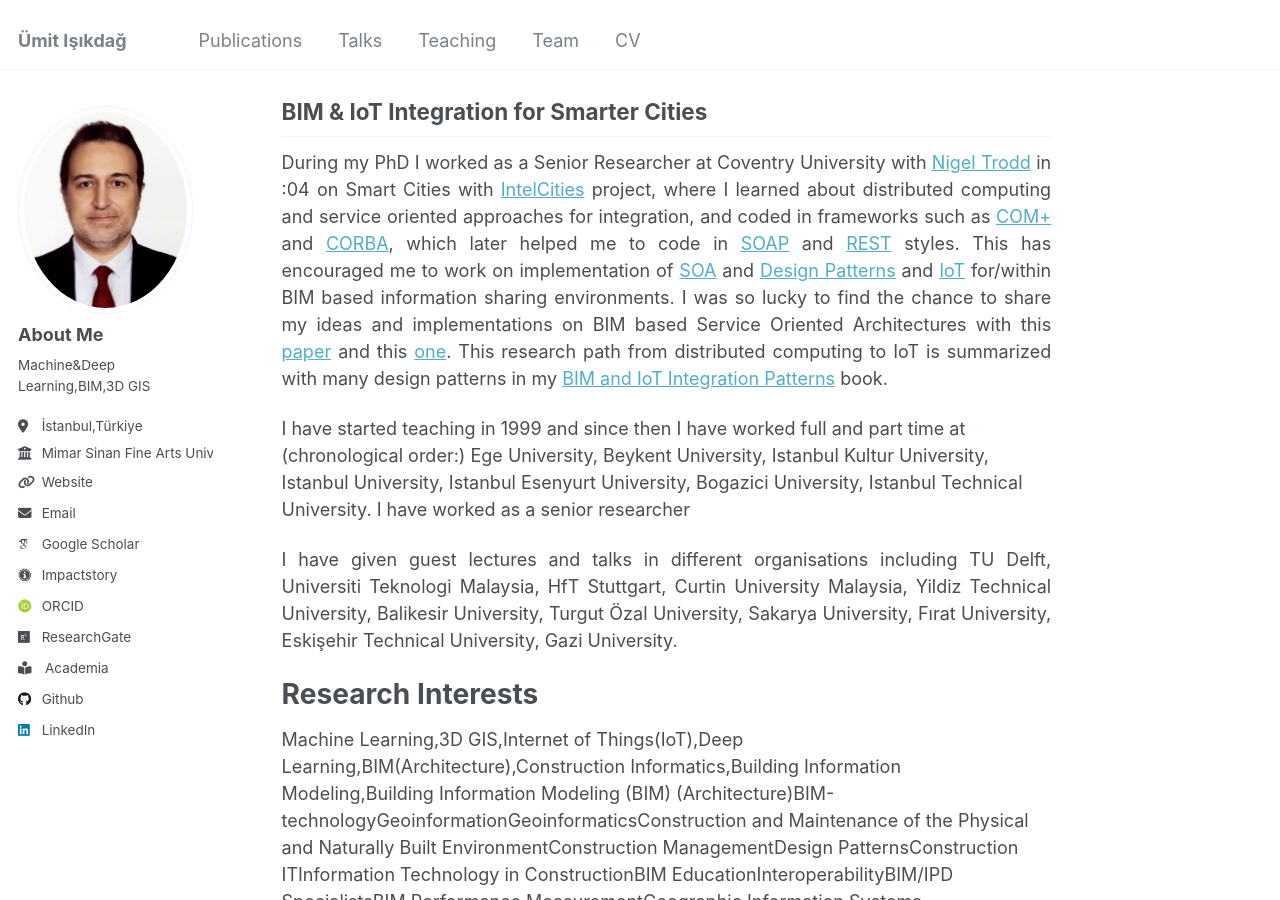
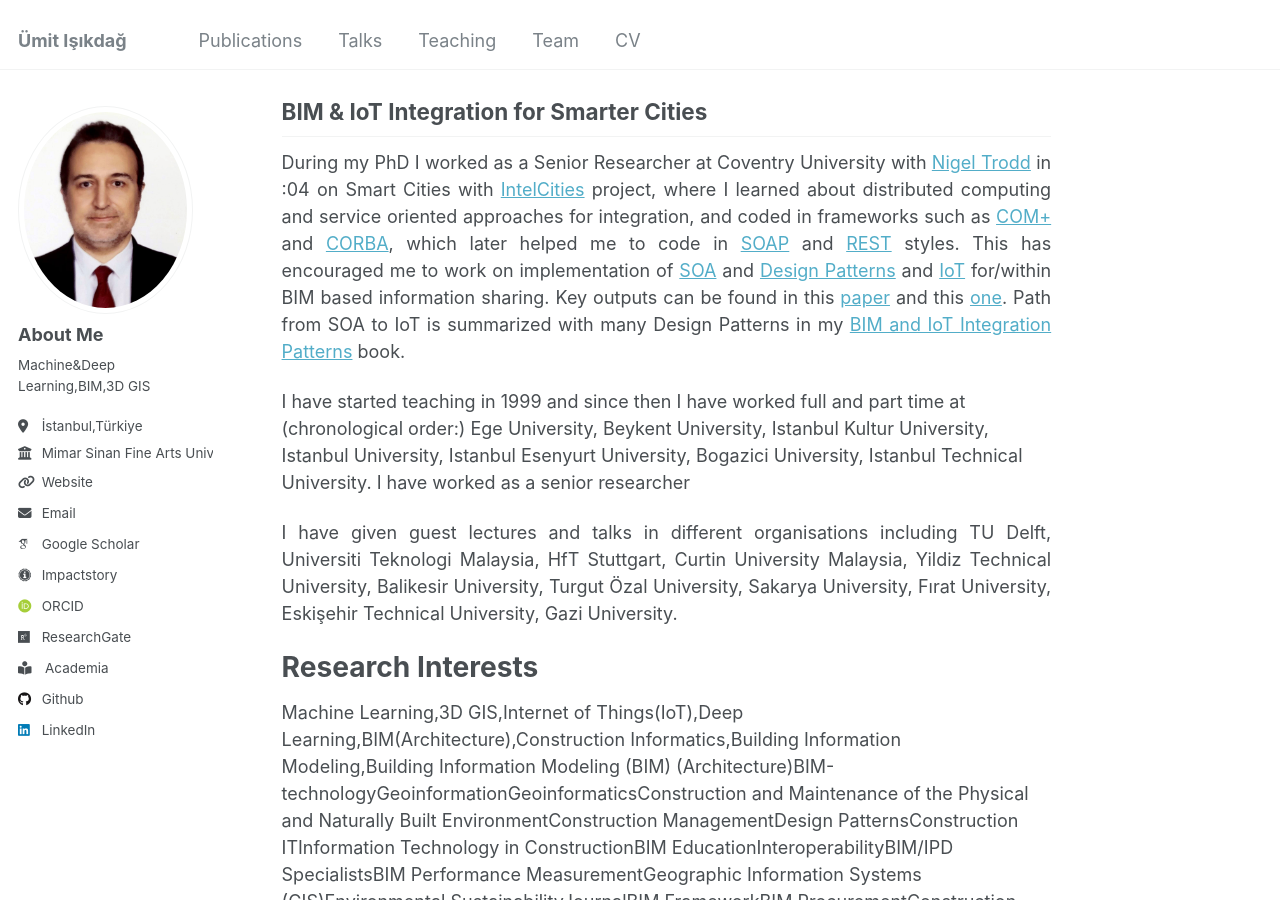
Before and after one commit to uisikdag/uisikdag.github.io, a Jekyll site: the page built from _pages/about.md, in a window 1280 px wide and 900 px high, scrolled down 1068 px. Built offline with Jekyll 4.4.1, drawn with Linux system fonts in a browser that asks for light colours; some web fonts are replaced.

Commit message:
Update about.md

```diff
--- a/_pages/about.md
+++ b/_pages/about.md
@@ -51,10 +51,10 @@ project, where I learned about distributed computing and service oriented approa
 [COM+](https://en.wikipedia.org/wiki/Component_Object_Model) and [CORBA](https://www.corba.org/),
 which later helped me to code in [SOAP](https://en.wikipedia.org/wiki/SOAP) and [REST](https://en.wikipedia.org/wiki/REST) styles.
 This has encouraged me to work on implementation of [SOA](https://en.wikipedia.org/wiki/Service-oriented_architecture) and
-[Design Patterns](https://en.wikipedia.org/wiki/Software_design_pattern) and [IoT](https://en.wikipedia.org/wiki/Internet_of_things) for/within BIM based information sharing environments.
- I was so lucky to find the chance to share my ideas and implementations on BIM based Service Oriented Architectures with this [paper](https://www.sciencedirect.com/science/article/abs/pii/S0926580509001769)
+[Design Patterns](https://en.wikipedia.org/wiki/Software_design_pattern) and [IoT](https://en.wikipedia.org/wiki/Internet_of_things)
+for/within BIM based information sharing. Key outputs can be found in this [paper](https://www.sciencedirect.com/science/article/abs/pii/S0926580509001769)
 and this [one](https://www.sciencedirect.com/science/article/abs/pii/S0926580512000696).
-This research path from distributed computing to IoT is summarized with many design patterns in my [BIM and IoT Integration Patterns](https://link.springer.com/book/10.1007/978-3-319-21825-0) book.
+Path from SOA to IoT is summarized with many Design Patterns in my [BIM and IoT Integration Patterns](https://link.springer.com/book/10.1007/978-3-319-21825-0) book.
 {: style="text-align: justify;"}
 
 I have started teaching in 1999 and since then I have worked full and part time at (chronological order:)
```
